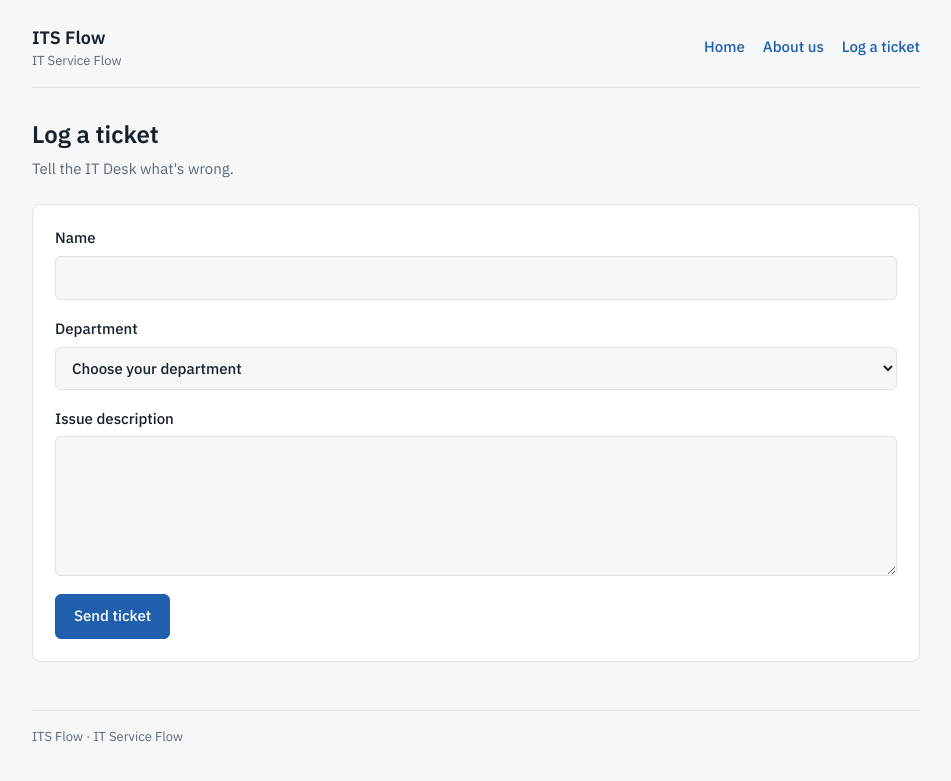
After one commit to J-Anil-git/ITSFlow, a Flask app: page /log in a window 1280 px wide. The commit adds this page. Shown: the top 781 px of the page, without its empty margins (164-1115 px from the left). Run offline with Flask 3, Linux system fonts and the light colour scheme.

Commit message:
Add Log a ticket: staff form saves a ticket to the database

```diff
--- /dev/null
+++ b/app/forms.py
@@ -0,0 +1,11 @@
+from flask_wtf import FlaskForm
+from wtforms import SelectField, StringField, SubmitField, TextAreaField
+from wtforms.validators import DataRequired, Length
+
+
+class TicketForm(FlaskForm):
+    staff_name = StringField("Name", validators=[DataRequired(), Length(max=50)])
+    department = SelectField("Department", coerce=int,
+                             validators=[DataRequired(message="Choose your department.")])
+    description = TextAreaField("Issue description", validators=[DataRequired(), Length(max=1000)])
+    submit = SubmitField("Send ticket")
--- a/app/routes.py
+++ b/app/routes.py
@@ -1,4 +1,8 @@
-from flask import Blueprint, render_template
+from flask import Blueprint, redirect, render_template, url_for
+
+from app import db
+from app.forms import TicketForm
+from app.models import Department, Ticket
 
 bp = Blueprint("main", __name__)
 
@@ -11,3 +15,27 @@ def index():
 @bp.route("/about")
 def about():
     return render_template("about.html")
+
+
+# Functionality 1: Staff log a ticket (INSERT into ticket)
+@bp.route("/log", methods=["GET", "POST"])
+def log_ticket():
+    form = TicketForm()
+    form.department.choices = [(0, "Choose your department")] + [
+        (d.department_id, d.department_name)
+        for d in Department.query.order_by(Department.department_name)
+    ]
+    if form.validate_on_submit():
+        ticket = Ticket(staff_name=form.staff_name.data.strip(),
+                        department_id=form.department.data,
+                        description=form.description.data.strip())
+        db.session.add(ticket)
+        db.session.commit()
+        return redirect(url_for("main.ticket_sent", ticket_id=ticket.ticket_id))
+    return render_template("log_ticket.html", form=form)
+
+
+@bp.route("/sent/<int:ticket_id>")
+def ticket_sent(ticket_id):
+    ticket = db.get_or_404(Ticket, ticket_id)
+    return render_template("ticket_sent.html", ticket=ticket)
--- a/app/templates/base.html
+++ b/app/templates/base.html
@@ -15,6 +15,7 @@
       <nav>
         <a href="{{ url_for('main.index') }}">Home</a>
         <a href="{{ url_for('main.about') }}">About us</a>
+        <a href="{{ url_for('main.log_ticket') }}">Log a ticket</a>
       </nav>
     </header>
     <main>
--- a/app/templates/index.html
+++ b/app/templates/index.html
@@ -4,7 +4,7 @@
 <h1>Who are you?</h1>
 <p class="lede">Pick one to continue.</p>
 <div class="roles">
-  <div class="role disabled"><strong>Staff</strong><span>Log an issue for the IT Desk.</span><em>Coming soon</em></div>
+  <a class="role" href="{{ url_for('main.log_ticket') }}"><strong>Staff</strong><span>Log an issue for the IT Desk.</span></a>
   <div class="role disabled"><strong>IT Desk</strong><span>See and open all logged tickets.</span><em>Coming soon</em></div>
 </div>
 {% endblock %}
--- /dev/null
+++ b/app/templates/log_ticket.html
@@ -0,0 +1,16 @@
+{% extends "base.html" %}
+{% block title %}Log a ticket{% endblock %}
+{% block content %}
+<h1>Log a ticket</h1>
+<p class="lede">Tell the IT Desk what's wrong.</p>
+<form method="post" class="panel form" novalidate>
+  {{ form.hidden_tag() }}
+  {% for field in [form.staff_name, form.department, form.description] %}
+  <label for="{{ field.id }}">{{ field.label.text }}
+    {{ field() }}
+    {% for error in field.errors %}<span class="err">{{ error }}</span>{% endfor %}
+  </label>
+  {% endfor %}
+  <div>{{ form.submit(class="btn") }}</div>
+</form>
+{% endblock %}
```
Also changed, not shown: app/templates/ticket_sent.html (added, +9 -0 lines).
